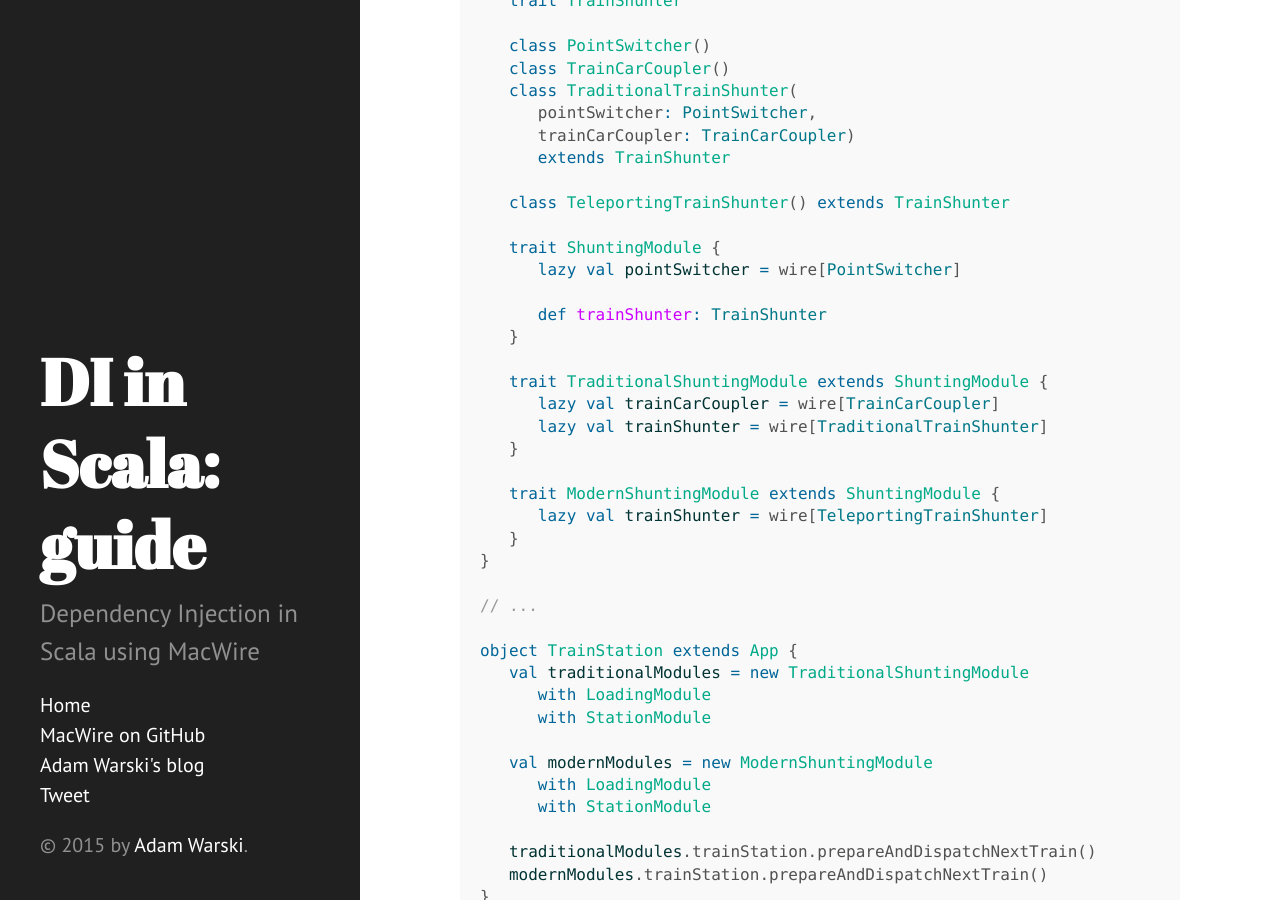
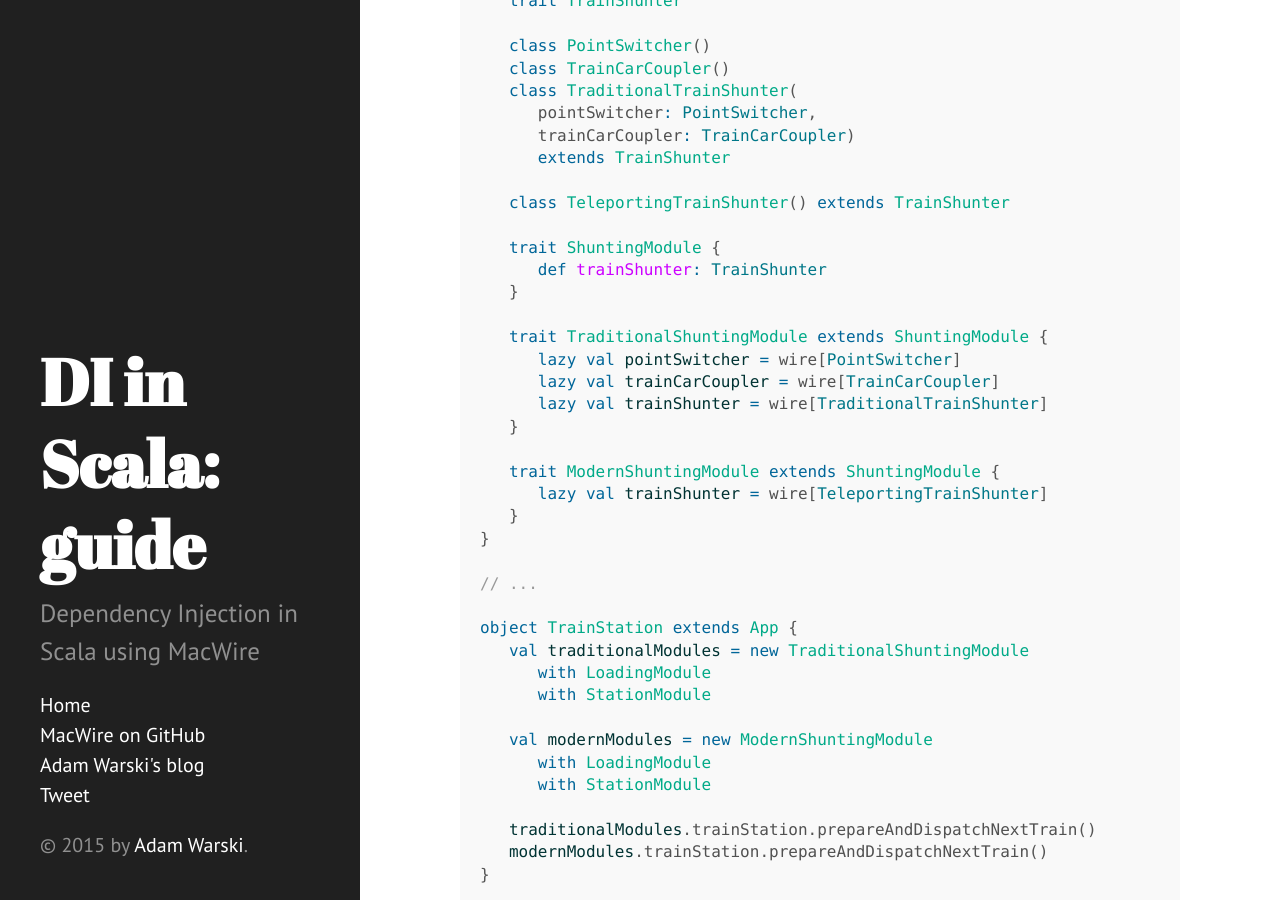
Before and after one commit to di-in-scala/di-in-scala.github.io-sources, a Jekyll site: the page built from index.md, in a window 1280 px wide and 900 px high, scrolled down 16447 px. Built offline with Jekyll 4.4.1, drawn with Linux system fonts in a browser that asks for light colours; Markdown is read by kramdown in place of the engine named in the settings; comment, search, counter and statistics services are not loaded.

```diff
--- a/_includes/multiple.md
+++ b/_includes/multiple.md
@@ -47,12 +47,11 @@ package shunting {
    class TeleportingTrainShunter() extends TrainShunter
 
    trait ShuntingModule {
-      lazy val pointSwitcher = wire[PointSwitcher]
-
       def trainShunter: TrainShunter
    }
 
    trait TraditionalShuntingModule extends ShuntingModule {
+      lazy val pointSwitcher = wire[PointSwitcher]
       lazy val trainCarCoupler = wire[TrainCarCoupler]
       lazy val trainShunter = wire[TraditionalTrainShunter]
    }
```
